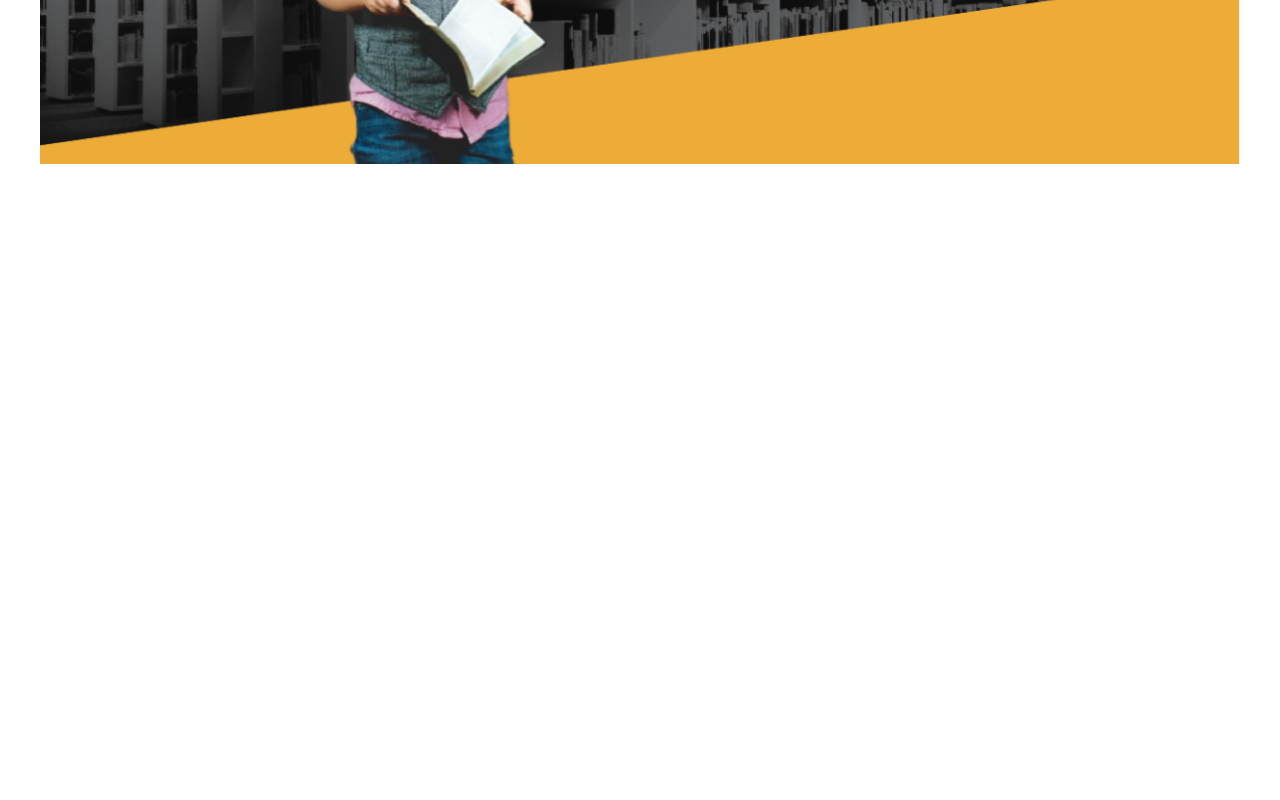
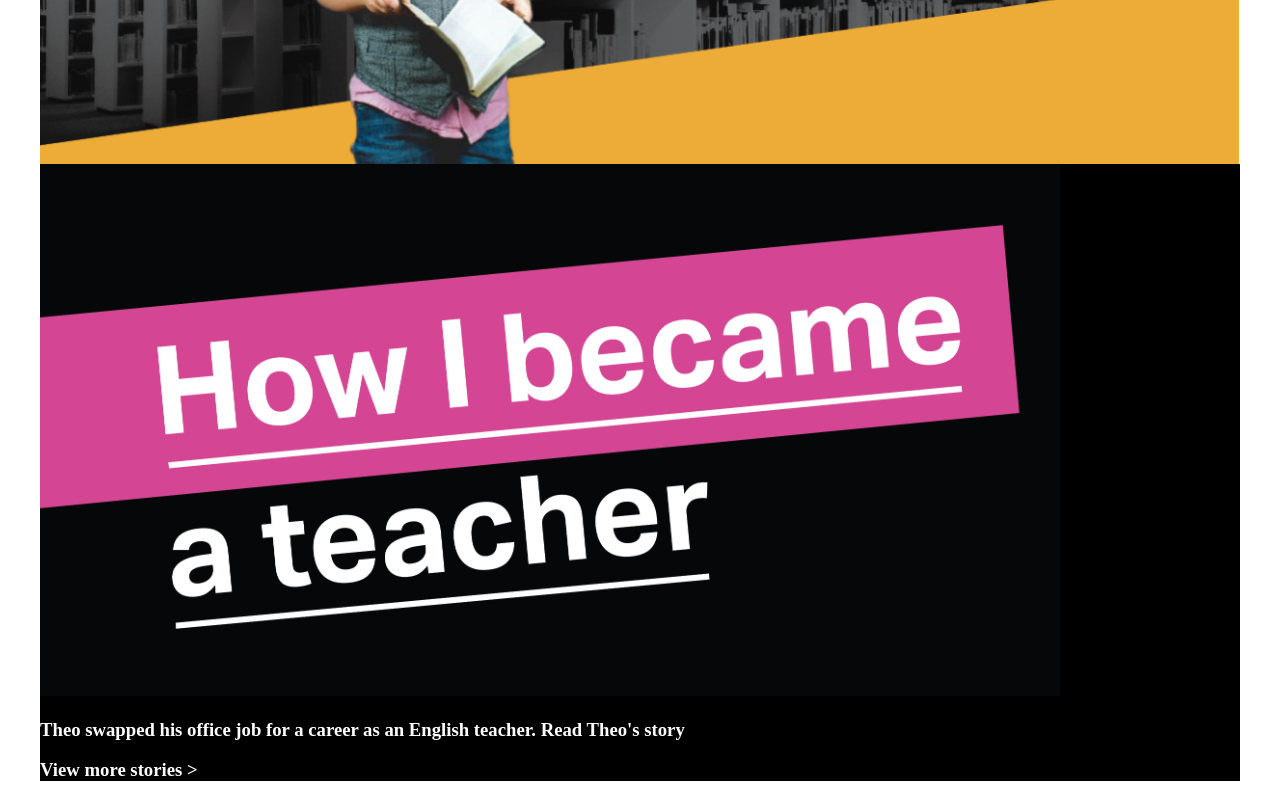
Before and after one commit to DFE-Digital/git-apprentice-project, a Gatsby site: page / in a window 1280 px wide. Shown: the part 349-1149 px from the top of the page. Before the commit the page ends 800 px from the top, so only its background shows below. Built offline with nearby package versions, Linux system fonts and the light colour scheme; Gatsby itself is replaced by a stand-in of ours.

Commit message:
Begin how I became a teacher section

```diff
--- a/src/pages/home-page/_home-page.js
+++ b/src/pages/home-page/_home-page.js
@@ -3,6 +3,7 @@ import { Link } from "gatsby";
 import styles from "./home-page.module.scss";
 import inspireTheNextGeneration from "./images/inspire-the-next-generation.png";
 import inspireTheNextGenerationSmall from "./images/inspire-the-next-generation-small.png";
+import howIBecameATeacher from "./images/how-i-became-a-teacher.png";
 
 export default () => (
   <div className={styles.container}>
@@ -22,6 +23,23 @@ export default () => (
         />
       </Link>
     </div>
-    <div></div>
+    <div id={styles.howIBecameATeacherContainer}>
+      <img
+        src={howIBecameATeacher}
+        alt="How I became a Teacher"
+        id={styles.howIBecameATeacherHeader}
+      />
+      <h3 id={styles.howIBecameATeacherText}>
+        Theo swapped his office job for a career as an English teacher. Read
+        Theo's story
+      </h3>
+      <Link
+        to="/life-as-a-teacher/stories/"
+        id={styles.howIBecameATeacherAnchor}
+      >
+        {/* TODO: add more space after stories */}
+        <h3>View more stories ></h3>
+      </Link>
+    </div>
   </div>
 );
--- a/src/pages/home-page/home-page.module.scss
+++ b/src/pages/home-page/home-page.module.scss
@@ -43,3 +43,17 @@
     display: none;
   }
 }
+
+// HOW I BECAME A TEACHER
+#howIBecameATeacherContainer {
+  background-color: black; //TODO: switch to constant
+}
+
+#howIBecameATeacherText {
+  color: white; //TODO: make constant colour
+}
+
+#howIBecameATeacherAnchor {
+  color: white;
+  text-decoration: none;
+}
```
Also changed, not shown: src/pages/life-as-a-teacher/stories/index.js (added, +3 -0 lines).
